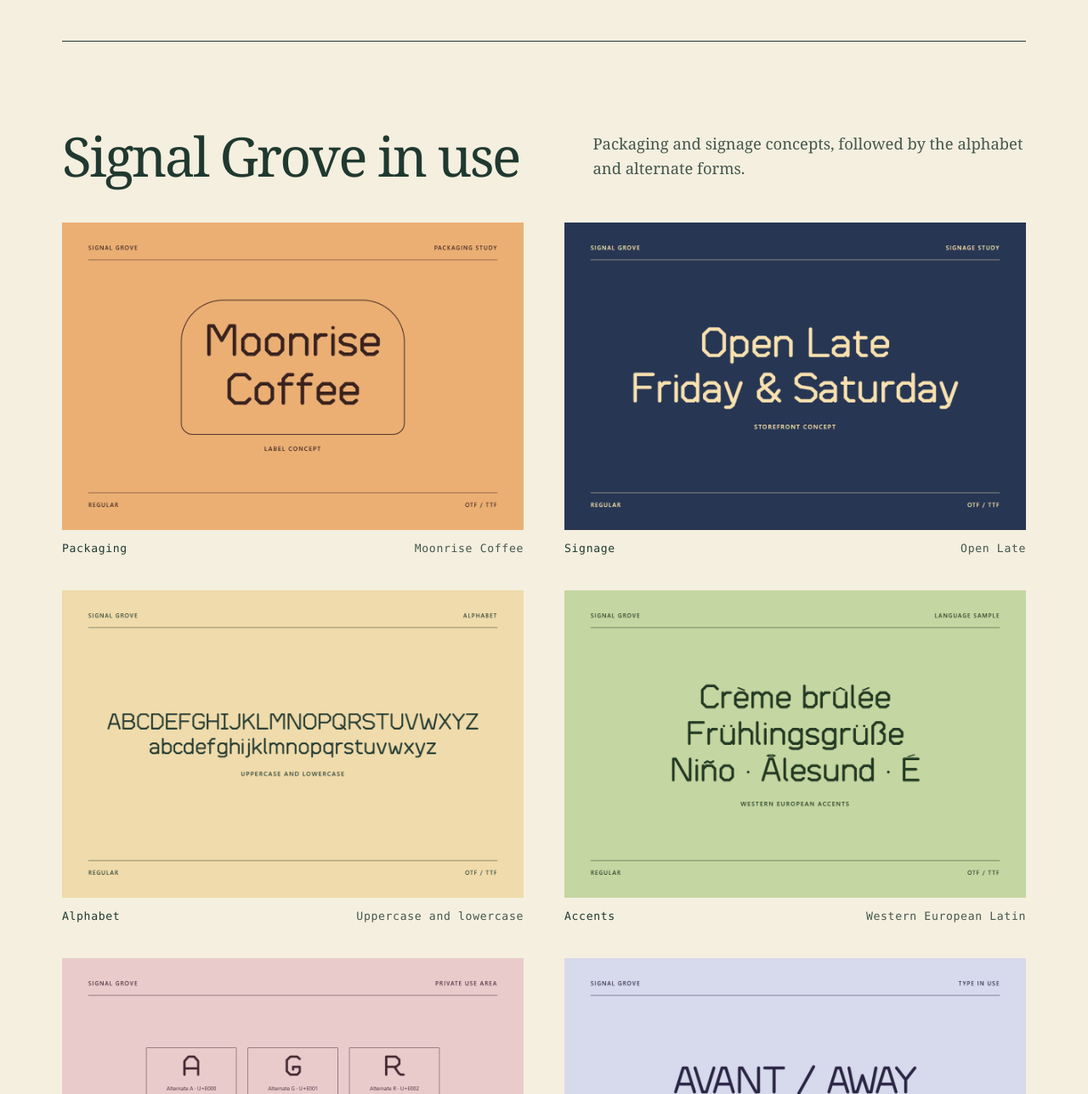
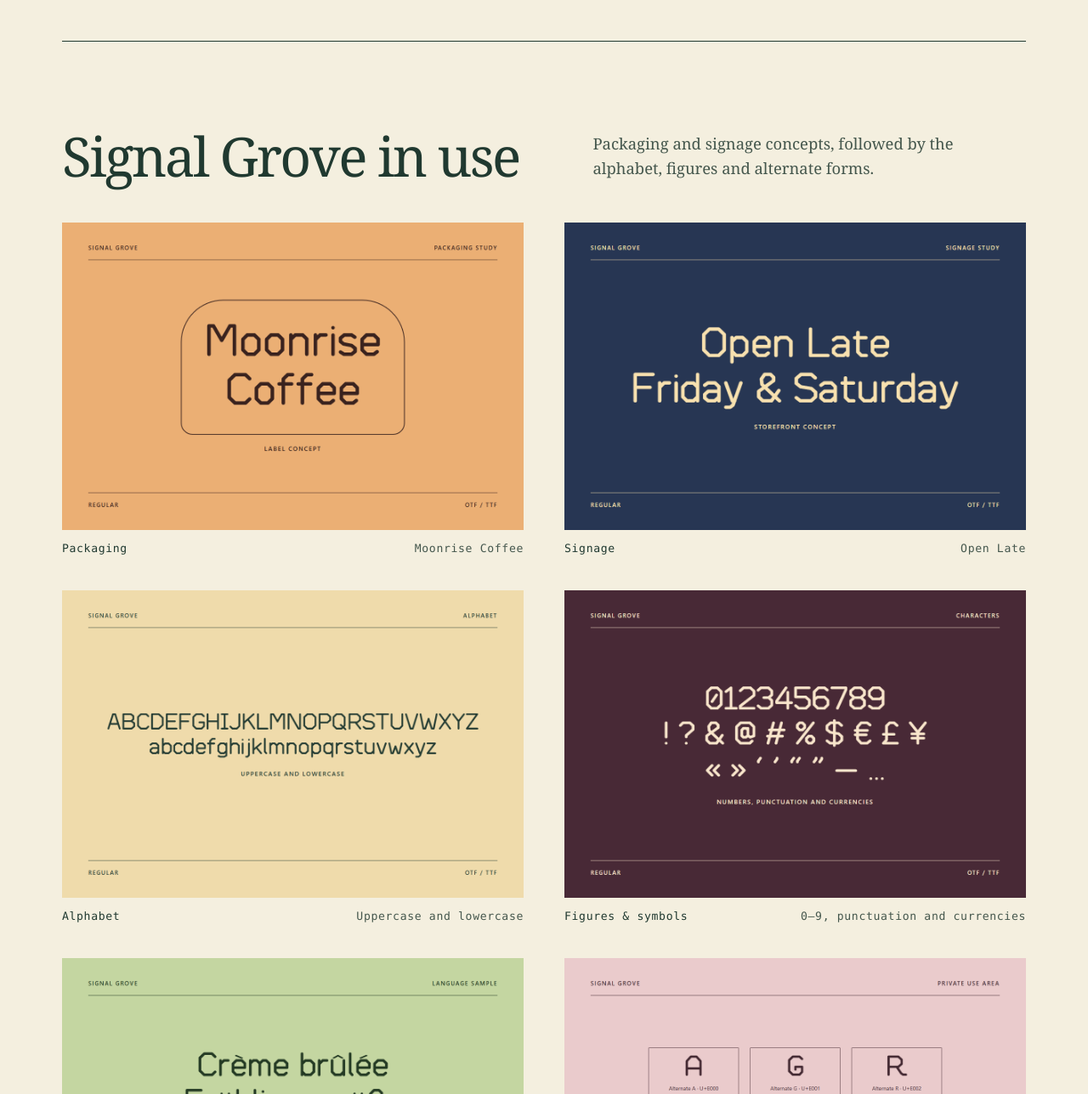
Before and after one commit to kilevoy/type-portfolio, a plain HTML site: page index.html in a window 1280 px wide. Shown: the part 673-1961 px from the top of the page at 85% size. Drawn offline with Linux system fonts and the light colour scheme.

Commit message:
Show Signal Grove figures and symbols

```diff
--- a/index.html
+++ b/index.html
@@ -25,12 +25,13 @@
     <section class="work layout" id="specimen" aria-labelledby="specimen-title">
       <div class="section-head">
         <h2 id="specimen-title">Signal Grove in use</h2>
-        <p>Packaging and signage concepts, followed by the alphabet and alternate forms.</p>
+        <p>Packaging and signage concepts, followed by the alphabet, figures and alternate forms.</p>
       </div>
       <div class="sheets">
         <figure><img src="assets/05-label.png" alt="Moonrise Coffee label concept with Signal Grove in dark brown on orange" width="1200" height="800" loading="lazy"><figcaption>Packaging <span>Moonrise Coffee</span></figcaption></figure>
         <figure><img src="assets/06-sign.png" alt="Storefront lettering reading Open Late, Friday and Saturday" width="1200" height="800" loading="lazy"><figcaption>Signage <span>Open Late</span></figcaption></figure>
         <figure><img src="assets/02-alphabet.png" alt="Signal Grove uppercase and lowercase Latin alphabet" width="1200" height="800" loading="lazy"><figcaption>Alphabet <span>Uppercase and lowercase</span></figcaption></figure>
+        <figure><img src="assets/03-characters.png" alt="Signal Grove digits 0 through 9, punctuation and dollar, euro, pound and yen signs" width="1200" height="800" loading="lazy"><figcaption>Figures &amp; symbols <span>0–9, punctuation and currencies</span></figcaption></figure>
         <figure><img src="assets/04-languages.png" alt="Accented letter samples in French, German, Spanish and Norwegian" width="1200" height="800" loading="lazy"><figcaption>Accents <span>Western European Latin</span></figcaption></figure>
         <figure><img src="assets/08-pua.png" alt="Six alternate glyphs with character codes U+E000 to U+E005" width="1200" height="800" loading="lazy"><figcaption>Alternates <span>Six glyphs in the Private Use Area</span></figcaption></figure>
         <figure><img src="assets/07-spacing.png" alt="AVANT, AWAY and The Way Home set in Signal Grove" width="1200" height="800" loading="lazy"><figcaption>Spacing <span>Mixed case and capitals</span></figcaption></figure>
```
Also changed, not shown: assets/03-characters.png (added).
